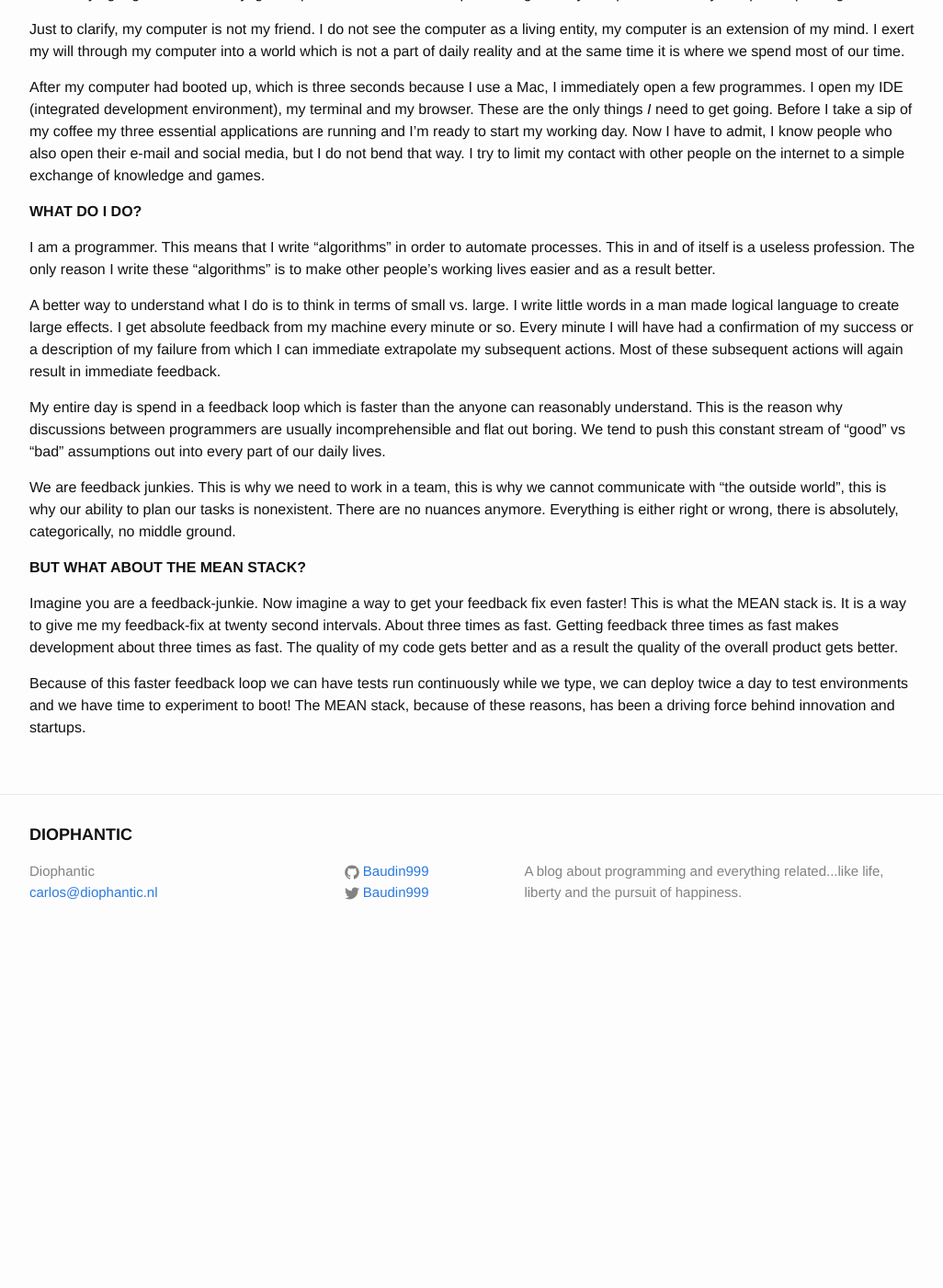
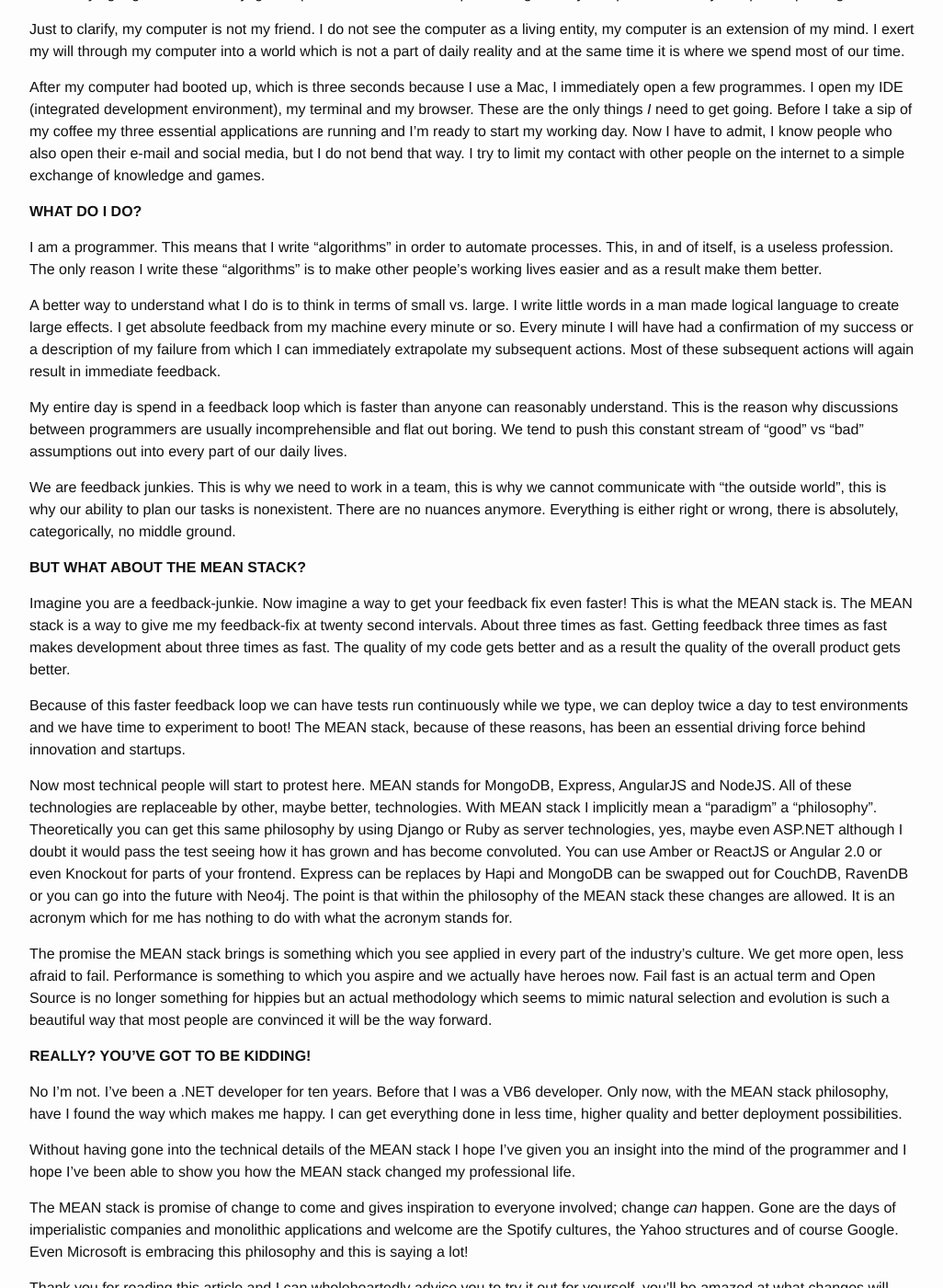
Before and after one commit to Baudin999/Baudin999.github.io, a Jekyll site: the page built from _posts/2015-10-16-the-mind-of-code.md, in a window 1280 px wide and 1400 px high, scrolled down 432 px. Shown: the whole window at 92% size, without its empty margins (126-1152 px from the left). Built offline with Jekyll 4.4.1, drawn with Linux system fonts in a browser that asks for light colours; before the commit the page ends 1473 px from its top, so only the background shows below that; some of the changed text lies outside the part shown.

Commit message:
Finished the MEAN stack atricle

```diff
--- a/_posts/2015-10-16-the-mind-of-code.md
+++ b/_posts/2015-10-16-the-mind-of-code.md
@@ -31,16 +31,16 @@ way. I try to limit my contact with other people on the internet to a simple exc
 
 ## What do I do?
 
-I am a programmer. This means that I write "algorithms" in order to automate processes. This in and of itself is a
+I am a programmer. This means that I write "algorithms" in order to automate processes. This, in and of itself, is a
 useless profession. The only reason I write these "algorithms" is to make other people's working lives easier and
-as a result better.
+as a result make them better.
 
 A better way to understand what I do is to think in terms of small vs. large. I write little words in a man made
 logical language to create large effects. I get absolute feedback from my machine every minute or so. Every
-minute I will have had a confirmation of my success or a description of my failure from which I can immediate
+minute I will have had a confirmation of my success or a description of my failure from which I can immediately
 extrapolate my subsequent actions. Most of these subsequent actions will again result in immediate feedback.
 
-My entire day is spend in a feedback loop which is faster than the anyone can reasonably understand. This is the reason
+My entire day is spend in a feedback loop which is faster than anyone can reasonably understand. This is the reason
 why discussions between programmers are usually incomprehensible and flat out boring. We tend to push this constant
 stream of "good" vs "bad" assumptions out into every part of our daily lives.
 
@@ -51,10 +51,43 @@ right or wrong, there is absolutely, categorically, no middle ground.
 ## But what about the MEAN stack?
 
 Imagine you are a feedback-junkie. Now imagine a way to get your feedback fix even faster! This is what the MEAN stack
-is. It is a way to give me my feedback-fix at twenty second intervals. About three times as fast. Getting feedback
+is. The MEAN stack is a way to give me my feedback-fix at twenty second intervals. About three times as fast. Getting feedback
 three times as fast makes development about three times as fast. The quality of my code gets better and as a result the
 quality of the overall product gets better.
 
 Because of this faster feedback loop we can have tests run continuously while we type, we can deploy twice a day to
-test environments and we have time to experiment to boot! The MEAN stack, because of these reasons, has been a driving
+test environments and we have time to experiment to boot! The MEAN stack, because of these reasons, has been an essential driving
 force behind innovation and startups.
+
+Now most technical people will start to protest here. MEAN stands for MongoDB, Express, AngularJS and NodeJS. All of these
+technologies are replaceable by other, maybe better, technologies. With MEAN stack I implicitly mean a "paradigm" a
+"philosophy". Theoretically you can get this same philosophy by using Django or Ruby as server technologies, yes, maybe
+even ASP.NET although I doubt it would pass the test seeing how it has grown and has become convoluted. You can use
+Amber or ReactJS or Angular 2.0 or even Knockout for parts of your frontend. Express can be replaces by Hapi and MongoDB
+can be swapped out for CouchDB, RavenDB or you can go into the future with Neo4j. The point is that within the philosophy
+of the MEAN stack these changes are allowed. It is an acronym which for me has nothing to do with what the acronym
+stands for.
+
+The promise the MEAN stack brings is something which you see applied in every part of the industry's culture. We
+get more open, less afraid to fail. Performance is something to which you aspire and we actually have heroes now.
+Fail fast is an actual term and Open Source is no longer something for hippies but an actual methodology which seems
+to mimic natural selection and evolution is such a beautiful way that most people are convinced it will be the way
+forward.
+
+## Really? You've got to be kidding!
+
+No I'm not. I've been a .NET developer for ten years. Before that I was a VB6 developer. Only now, with the MEAN stack
+philosophy, have I found the way which makes me happy. I can get everything done in less time, higher quality and
+better deployment possibilities.
+
+Without having gone into the technical details of the MEAN stack I hope I've given you an insight into the mind of the
+programmer and I hope I've been able to show you how the MEAN stack changed my professional life.
+
+The MEAN stack is promise of change to come and gives inspiration to everyone involved; change *can*
+happen. Gone are the days of imperialistic companies and monolithic applications and welcome are the Spotify cultures,
+the Yahoo structures and of course Google. Even Microsoft is embracing this philosophy and this is saying a lot!
+
+Thank you for reading this article and I can wholeheartedly advice you to try it out for yourself, you'll be amazed at
+what changes will arise!
+
+Carlos Kelkboom
```
